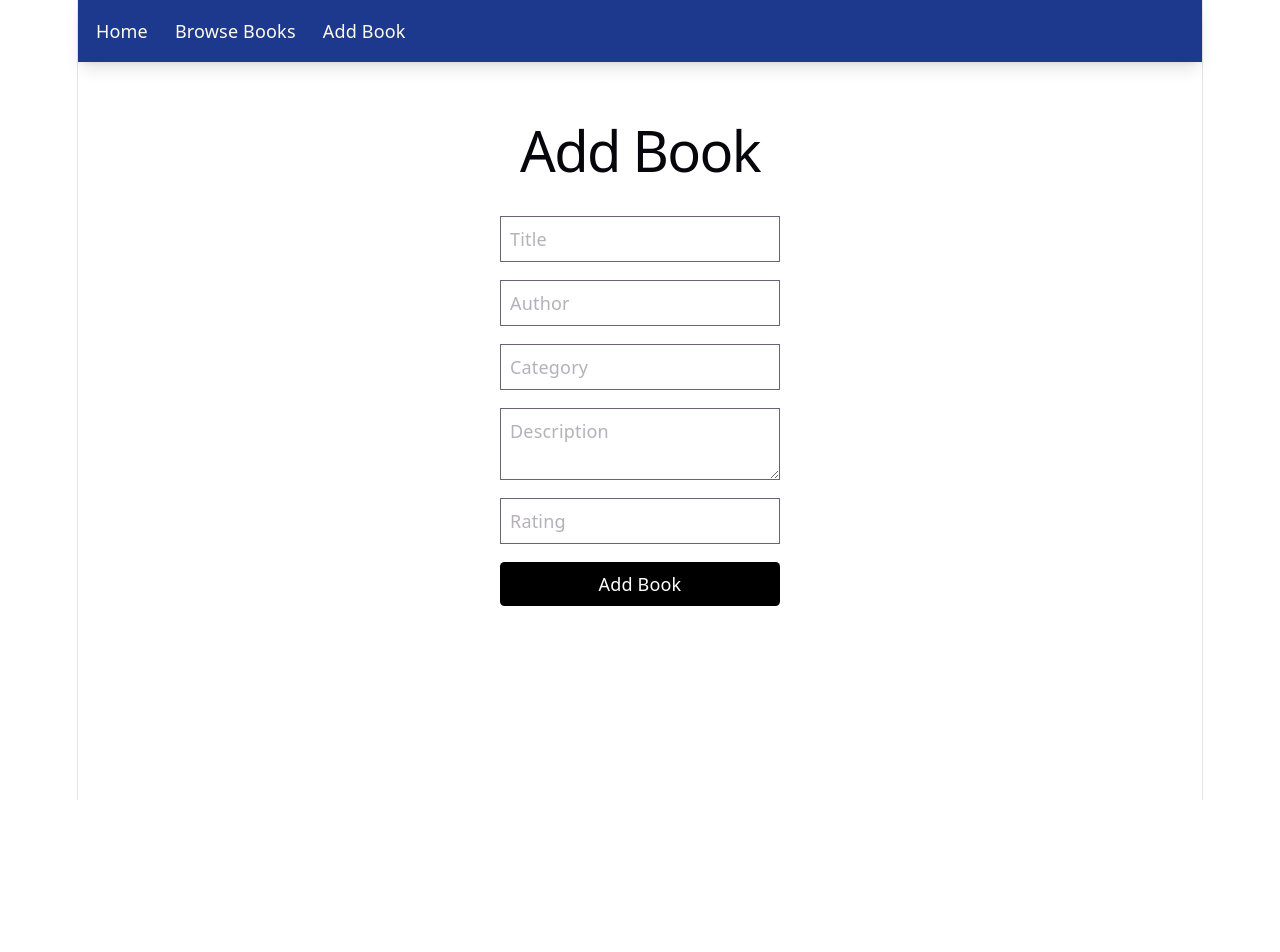
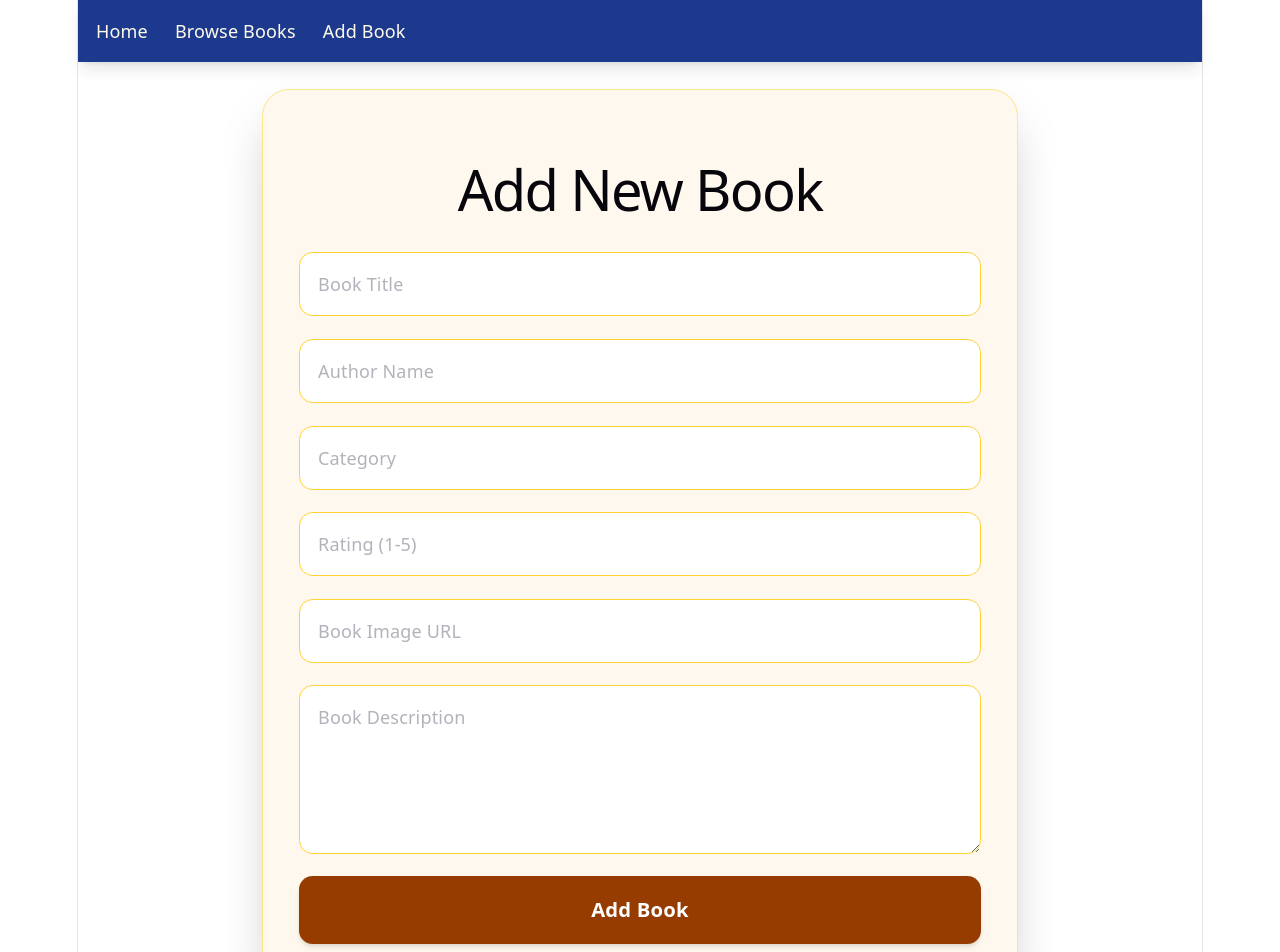
Before and after one commit to ramrohith999/library-system-app, a React (Vite) app: page /add-book in a window 1280 px wide. Shown: the top 952 px of the page. Before the commit the page ends 800 px from the top, so only its background shows below. Built offline with nearby package versions, Linux system fonts and the light colour scheme.

Commit message:
added addbook page

```diff
--- a/src/pages/AddBook.jsx
+++ b/src/pages/AddBook.jsx
@@ -3,21 +3,25 @@ import { useDispatch } from "react-redux";
 import { addBook } from "../redux/booksSlice";
 import { useNavigate } from "react-router-dom";
 
-const AddBook=()=> {
+const AddBook = () => {
   const dispatch = useDispatch();
 
   const navigate = useNavigate();
 
+  // Form state
   const [formData, setFormData] = useState({
     title: "",
     author: "",
     category: "",
     description: "",
     rating: "",
+    image: "",
   });
 
+  // Error state
   const [error, setError] = useState("");
 
+  // Handle input changes
   const handleChange = (e) => {
     setFormData({
       ...formData,
@@ -25,6 +29,7 @@ const AddBook=()=> {
     });
   };
 
+  // Handle form submission
   const handleSubmit = (e) => {
     e.preventDefault();
 
@@ -34,19 +39,28 @@ const AddBook=()=> {
       category,
       description,
       rating,
+      image,
     } = formData;
 
+    // Validation
     if (
       !title ||
       !author ||
       !category ||
       !description ||
-      !rating
+      !rating ||
+      !image
     ) {
       setError("All fields are required");
       return;
     }
 
+    if (rating < 1 || rating > 5) {
+      setError("Rating must be between 1 and 5");
+      return;
+    }
+
+    // Add new book
     dispatch(
       addBook({
         id: Date.now(),
@@ -54,68 +68,184 @@ const AddBook=()=> {
       })
     );
 
+    // Redirect after adding
     navigate("/books");
   };
 
   return (
-    <div className="p-5 max-w-xl mx-auto">
-      <h1 className="text-3xl mb-5">Add Book</h1>
+    <div className="min-h-screen flex items-center justify-center p-6">
 
+      <div
+        className="
+          bg-[#fff8ee]
+          w-full
+          max-w-2xl
+          p-8
+          rounded-3xl
+          shadow-2xl
+          border
+          border-amber-200
+        "
+      >
+
+        {/* Heading */}
+        <h1
+          className="
+            text-4xl
+            font-bold
+            text-center
+            text-amber-900
+            mb-8
+          "
+        >
+          Add New Book
+        </h1>
+
+        {/* Error */}
         {error && (
-        <p className="text-red-500 mb-3">
+          <p className="text-red-600 mb-4 text-center font-medium">
             {error}
           </p>
         )}
 
+        {/* Form */}
         <form
           onSubmit={handleSubmit}
-        className="flex flex-col gap-4"
+          className="flex flex-col gap-5"
         >
+
+          {/* Title */}
           <input
             type="text"
             name="title"
-          placeholder="Title"
-          className="border p-2"
+            placeholder="Book Title"
+            className="
+              border
+              border-amber-300
+              p-4
+              rounded-xl
+              bg-white
+              focus:outline-none
+              focus:ring-2
+              focus:ring-amber-400
+            "
             onChange={handleChange}
           />
 
+          {/* Author */}
           <input
             type="text"
             name="author"
-          placeholder="Author"
-          className="border p-2"
+            placeholder="Author Name"
+            className="
+              border
+              border-amber-300
+              p-4
+              rounded-xl
+              bg-white
+              focus:outline-none
+              focus:ring-2
+              focus:ring-amber-400
+            "
             onChange={handleChange}
           />
 
+          {/* Category */}
           <input
             type="text"
             name="category"
             placeholder="Category"
-          className="border p-2"
+            className="
+              border
+              border-amber-300
+              p-4
+              rounded-xl
+              bg-white
+              focus:outline-none
+              focus:ring-2
+              focus:ring-amber-400
+            "
             onChange={handleChange}
           />
 
-        <textarea
-          name="description"
-          placeholder="Description"
-          className="border p-2"
+          {/* Rating */}
+          <input
+            type="number"
+            name="rating"
+            placeholder="Rating (1-5)"
+            className="
+              border
+              border-amber-300
+              p-4
+              rounded-xl
+              bg-white
+              focus:outline-none
+              focus:ring-2
+              focus:ring-amber-400
+            "
             onChange={handleChange}
           />
 
+          {/* Image URL */}
           <input
-          type="number"
-          name="rating"
-          placeholder="Rating"
-          className="border p-2"
+            type="text"
+            name="image"
+            placeholder="Book Image URL"
+            className="
+              border
+              border-amber-300
+              p-4
+              rounded-xl
+              bg-white
+              focus:outline-none
+              focus:ring-2
+              focus:ring-amber-400
+            "
             onChange={handleChange}
           />
 
-        <button className="bg-black text-white p-2 rounded">
+          {/* Description */}
+          <textarea
+            name="description"
+            placeholder="Book Description"
+            rows="5"
+            className="
+              border
+              border-amber-300
+              p-4
+              rounded-xl
+              bg-white
+              focus:outline-none
+              focus:ring-2
+              focus:ring-amber-400
+            "
+            onChange={handleChange}
+          />
+
+          {/* Submit Button */}
+          <button
+            className="
+              bg-amber-800
+              hover:bg-amber-900
+              text-white
+              p-4
+              rounded-xl
+              font-semibold
+              text-lg
+              transition
+              duration-300
+              shadow-md
+              hover:shadow-xl
+              cursor-pointer
+            "
+          >
             Add Book
           </button>
+
         </form>
       </div>
+    </div>
   );
-}
+};
 
 export default AddBook;
```
Lines whose indentation alone changed are shown as unchanged.
